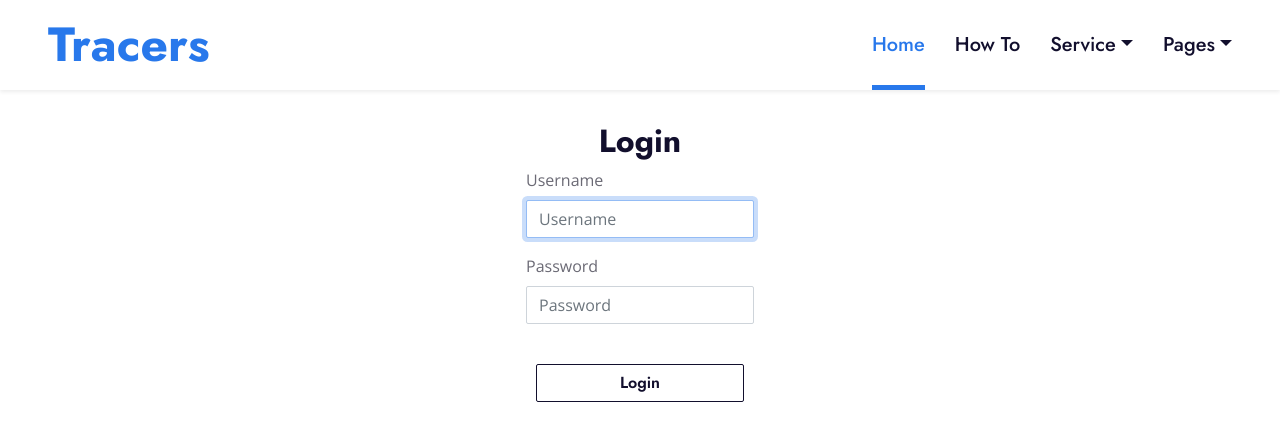
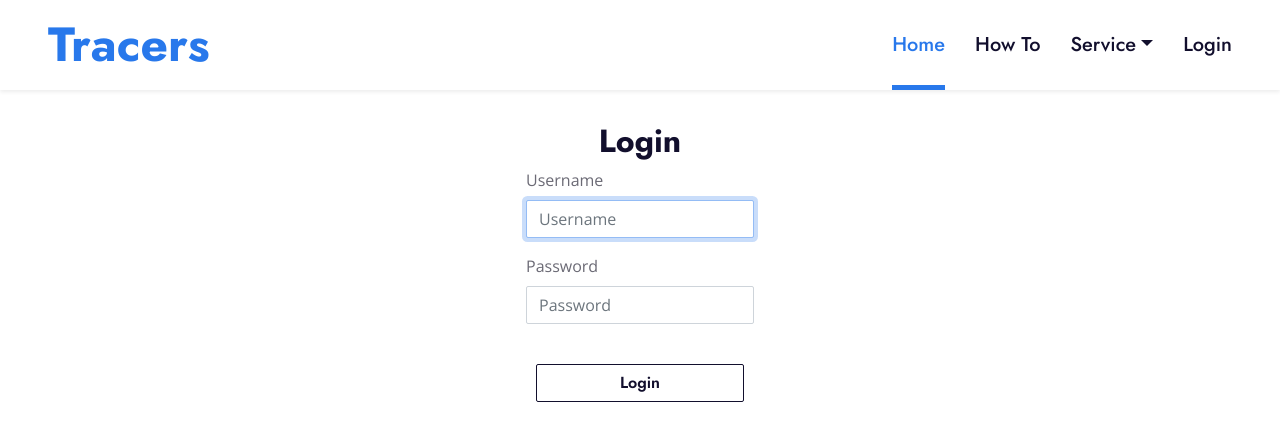
Before and after one commit to violation-tracers/violation_tracers, a Django app: page /tracer/login/ in a window 1280 px wide. Shown: the top 425 px of the page. Run offline with Django 4.2, Linux system fonts and the light colour scheme; some libraries are stand-ins or nearby versions.

Commit message:
navbar_style_modify

```diff
--- a/accounts/templates/accounts/main.html
+++ b/accounts/templates/accounts/main.html
@@ -29,9 +29,9 @@
                                 <a href="{% url "image:image_list" %}" class="btn btn-warning py-md-3 px-md-5 animated slideInRight">Result List</a>
                             {% endif %}
                         {% else %}
-                            <a href="{% url "image:upload_image" %}" class="btn btn-primary py-md-3 px-md-5 me-3 animated slideInLeft">Image Upload</a>
-                            <a href="{% url "image:capture" %}" class="btn btn-secondary py-md-3 px-md-5 me-3 animated slideInRight">Image Shoot</a>
-                            <a href="{% url "image:image_list" %}" class="btn btn-warning py-md-3 px-md-5 animated slideInRight">Image List</a>
+                            <a href="{% url "image:upload_image" %}" class="btn btn-primary py-md-3 px-md-5 me-3 animated slideInLeft" onclick="checkLogin(event)">Image Upload</a>
+                            <a href="{% url "image:capture" %}" class="btn btn-secondary py-md-3 px-md-5 me-3 animated slideInRight" onclick="checkLogin(event)">Image Shoot</a>
+                            <a href="{% url "image:image_list" %}" class="btn btn-warning py-md-3 px-md-5 animated slideInRight" onclick="checkLogin(event)">Image List</a>
                         {% endif %}
                     </div>
                 </div>
--- a/templates/base.html
+++ b/templates/base.html
@@ -58,6 +58,18 @@
           border-color: var(--primary);
       }
     </style>
+
+    <script>
+      function checkLogin(event) {
+        var isAuthenticated = {{ user.is_authenticated|yesno:"true,false" }};
+
+        if (!isAuthenticated) {
+          event.preventDefault(); // 기본 링크 동작을 중단
+          alert("로그인이 필요해요.");
+          window.location.href = "{% url 'accounts:login' %}";
+        }
+      }
+    </script>
     <title>Chasers</title>
 </head>
   <body>
--- a/templates/navbar.html
+++ b/templates/navbar.html
@@ -8,7 +8,7 @@
     <div class="collapse navbar-collapse px-5 ms-lg-5" id="navbarCollapse">
         <div class="navbar-nav ms-auto py-0">
             <a href="{% url "accounts:main" %}" class="nav-item nav-link active">Home</a>
-            <a href="#scrollspyHeading1" class="nav-itme nav-link">How To</a>
+            <a href="/tracer/#scrollspyHeading1" class="nav-itme nav-link">How To</a>
             <div class="nav-item dropdown">
                 <a href="#" class="nav-link dropdown-toggle" data-bs-toggle="dropdown">Service</a>
                 <div class="dropdown-menu m-0">
@@ -29,22 +29,16 @@
                             <a href="{% url "image:image_list" %}" class="dropdown-item">Result List</a>
                         {% endif %}
                     {% else %}
-                        <a href="{% url "image:upload_image" %}" class="dropdown-item">Image Upload</a>
-                        <a href="{% url "image:capture" %}" class="dropdown-item">Image Shoot</a>
-                        <a href="{% url "image:image_list" %}" class="dropdown-item">Image List</a>
+                        <a href="{% url "image:upload_image" %}" class="dropdown-item" onclick="checkLogin(event)">Image Upload</a>
+                        <a href="{% url "image:capture" %}" class="dropdown-item" onclick="checkLogin(event)">Image Shoot</a>
+                        <a href="{% url "image:image_list" %}" class="dropdown-item" onclick="checkLogin(event)">Image List</a>
                     {% endif %}
                 </div>
             </div>
             {% if user.is_authenticated %}
                 <a href="{% url "accounts:logout" %}" class="nav-item nav-link">Logout</a>
             {% else %}
-                <div class="nav-item dropdown">
-                    <a href="#" class="nav-link dropdown-toggle" data-bs-toggle="dropdown">Pages</a>
-                    <div class="dropdown-menu m-0">
-                        <a href="{% url "accounts:login" %}" class="dropdown-item">Login</a>
-                        <a href="{% url "accounts:signup" %}" class="dropdown-item">Sign Up</a>
-                    </div>
-                </div>
+                <a href="{% url "accounts:login" %}" class="nav-item nav-link">Login</a>
             {% endif %}
             </div>
         </div>
```
